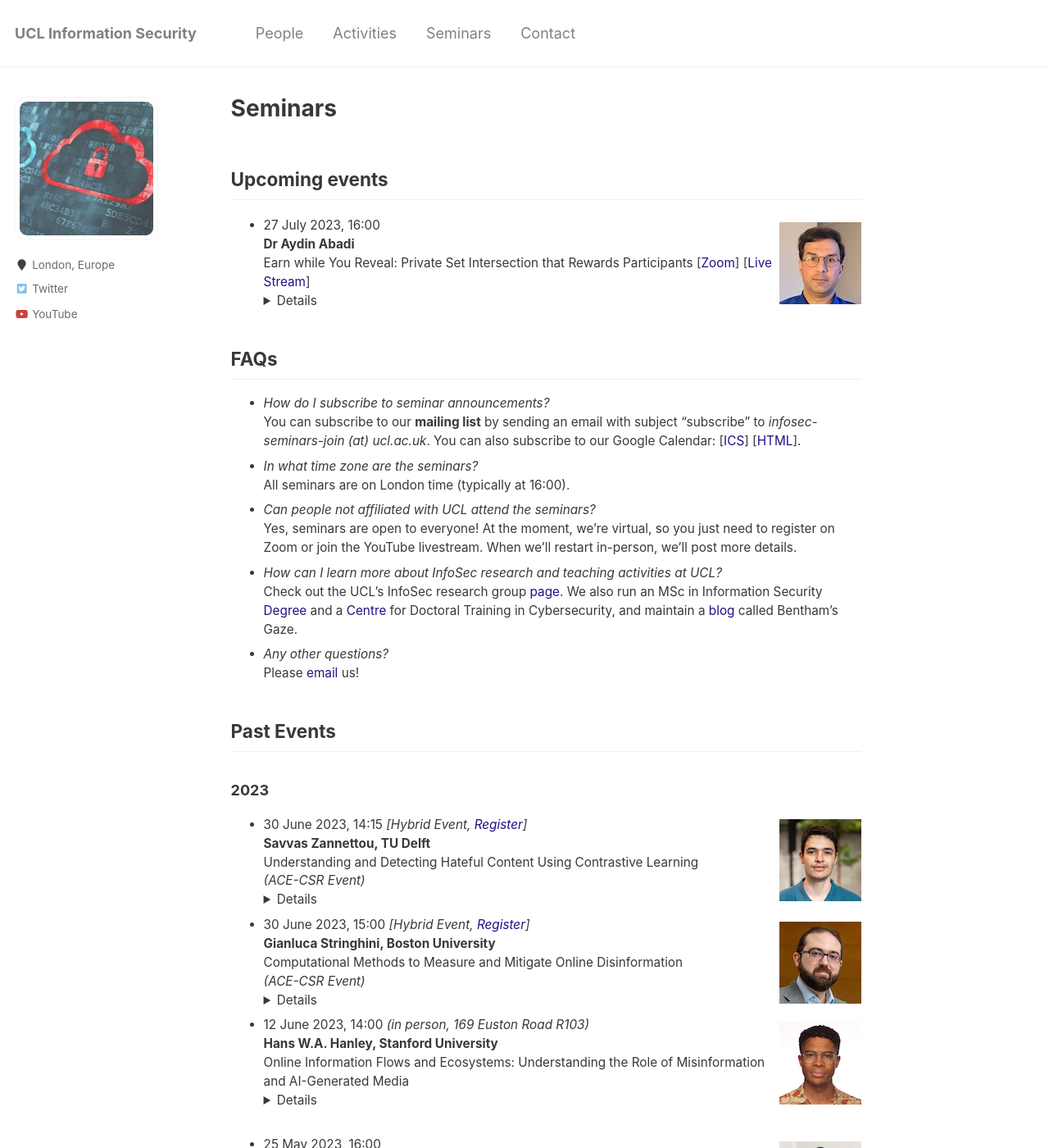
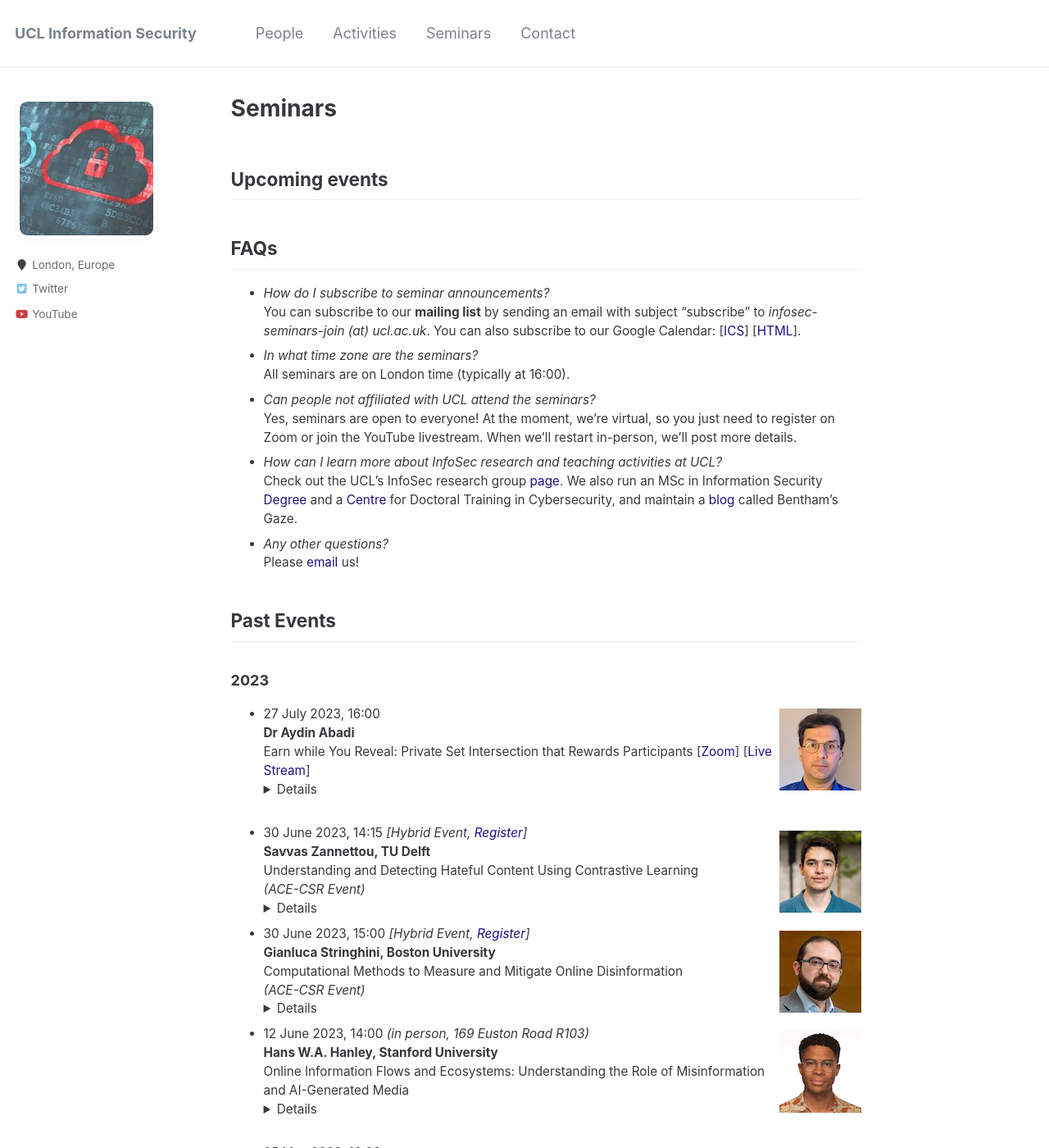
Before and after one commit to uclisec/uclisec.github.io, a Jekyll site: the page built from _pages/seminars.md, in a window 1280 px wide and 1400 px high. Shown: the whole window at 82% size. Built offline with Jekyll 4.4.1, drawn with Linux system fonts in a browser that asks for light colours; some of the changed lines change nothing that is shown; some of the changed text lies outside the part shown.

Commit message:
Update seminars.md

```diff
--- a/_pages/seminars.md
+++ b/_pages/seminars.md
@@ -7,13 +7,7 @@ layout: single
 Upcoming events
 ---
 <!----->
-<img src="../images/aydin2.jpg" style="float:right;width:100px;height:100px;margin-top:15px">
-- 27 July 2023, 16:00
-**Dr Aydin Abadi**
-Earn while You Reveal: Private Set Intersection that Rewards Participants
-[[Zoom](https://ucl.zoom.us/j/92090461055?pwd=UzFJTXJzMXhZZEVraDFXSXBvc0FtUT09)] [[Live Stream]( https://youtu.be/vvluE5JOFds)]<details>**Abstract:** Private Set Intersection (PSI) is an elegant cryptographic protocol that allows parties to find the intersection of their private sets without revealing anything beyond the result. PSIs have been used in various privacy-enhancing technologies; for instance, in federated machine learning, combating financial fraud, or COVID-19 contact tracing solutions.
-In this talk, I will highlight two facts about PSIs; namely, (1) a non-empty result always reveals something about the private input sets of the parties and (2) in various variants of PSI, not all parties necessarily receive or are interested in the result. I will explain a vital research gap; namely, the literature has assumed that those parties who do not receive or are not interested in the result still contribute their private input sets to the PSI for free, although doing so would cost them their privacy.
-Also, I will talk about our multi-party PSI, called “Anesidora”, which fills the aforementioned gap. Anesidora rewards parties who contribute their private input sets to the protocol. It is efficient; it mainly relies on symmetric key primitives and its computation and communication complexities are linear with the number of parties and set cardinality. It remains secure even if the majority of parties are corrupted by active colluding adversaries. During the development of Anesidora, we devised (i) the first fair multi-party PSI called “Justitia” and (ii) propose the notion of unforgeable polynomials. In this talk, I will discuss these two notions as well.<br><br>**Bio**: Aydin Abadi is a Senior Research Fellow at UCL. His main research interests include information security, privacy, and cryptography, with a focus on (1) developing Privacy Enhancing Technologies, (2) devising solutions to deal with payment fraud, and (3) blockchain technology.  Before joining UCL he held a lectureship position at the University of Gloucestershire and before that, he was a Research Associate at the Blockchain Technology Lab, at the University of Edinburgh.<br></details>
+
 <!----->
 
 FAQs
@@ -34,6 +28,15 @@ Please [email](mailto:silpa.shah@ucl.ac.uk) us!
 Past Events
 ---
 ### 2023
+<!----->
+<img src="../images/aydin2.jpg" style="float:right;width:100px;height:100px;margin-top:15px">
+- 27 July 2023, 16:00
+**Dr Aydin Abadi**
+Earn while You Reveal: Private Set Intersection that Rewards Participants
+[[Zoom](https://ucl.zoom.us/j/92090461055?pwd=UzFJTXJzMXhZZEVraDFXSXBvc0FtUT09)] [[Live Stream]( https://youtu.be/vvluE5JOFds)]<details>**Abstract:** Private Set Intersection (PSI) is an elegant cryptographic protocol that allows parties to find the intersection of their private sets without revealing anything beyond the result. PSIs have been used in various privacy-enhancing technologies; for instance, in federated machine learning, combating financial fraud, or COVID-19 contact tracing solutions.
+In this talk, I will highlight two facts about PSIs; namely, (1) a non-empty result always reveals something about the private input sets of the parties and (2) in various variants of PSI, not all parties necessarily receive or are interested in the result. I will explain a vital research gap; namely, the literature has assumed that those parties who do not receive or are not interested in the result still contribute their private input sets to the PSI for free, although doing so would cost them their privacy.
+Also, I will talk about our multi-party PSI, called “Anesidora”, which fills the aforementioned gap. Anesidora rewards parties who contribute their private input sets to the protocol. It is efficient; it mainly relies on symmetric key primitives and its computation and communication complexities are linear with the number of parties and set cardinality. It remains secure even if the majority of parties are corrupted by active colluding adversaries. During the development of Anesidora, we devised (i) the first fair multi-party PSI called “Justitia” and (ii) propose the notion of unforgeable polynomials. In this talk, I will discuss these two notions as well.<br><br>**Bio**: Aydin Abadi is a Senior Research Fellow at UCL. His main research interests include information security, privacy, and cryptography, with a focus on (1) developing Privacy Enhancing Technologies, (2) devising solutions to deal with payment fraud, and (3) blockchain technology.  Before joining UCL he held a lectureship position at the University of Gloucestershire and before that, he was a Research Associate at the Blockchain Technology Lab, at the University of Edinburgh.<br></details>
+<!----->
 <img src="../images/savvas.jpg" style="float:right;width:100px;height:100px;margin-top:15px">
 - 30 June 2023, 14:15 *[Hybrid Event, [Register](https://www.eventbrite.co.uk/e/ucl-academic-centre-of-excellence-in-cybersecurity-research-closing-event-tickets-636003251847)]*
 **Savvas Zannettou, TU Delft**
```
